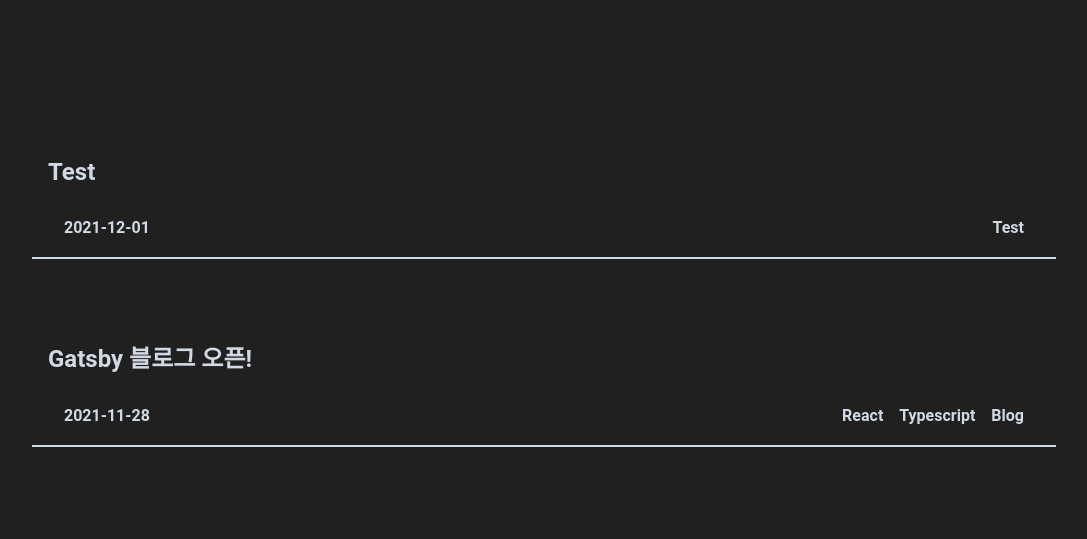
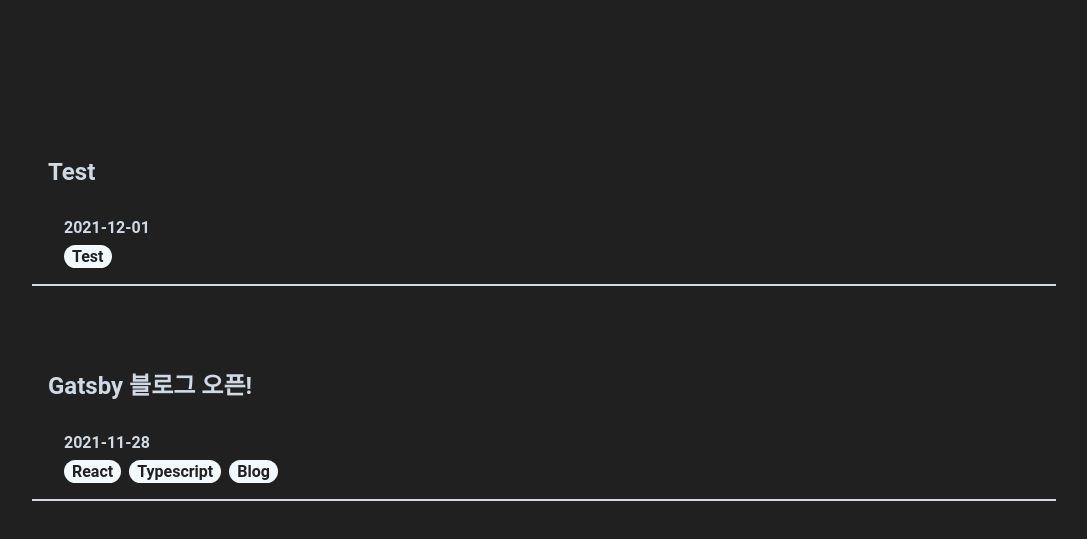
Before and after one commit to Jungma1/blog, a Gatsby site: page / in a window 1280 px wide. Shown: the part 1264-1803 px from the top of the page, without its empty margins (96-1183 px from the left). Built offline with nearby package versions, Linux system fonts and the light colour scheme; Gatsby itself is replaced by a stand-in of ours; some packages are replaced by stand-ins of ours.

Commit message:
Update tags

```diff
--- a/src/components/common/Header.tsx
+++ b/src/components/common/Header.tsx
@@ -52,7 +52,7 @@
   padding-top: 2rem;
   padding-bottom: 2rem;
   color: ${colors.white};
-  background: ${colors.background};
+  background: ${colors.black};
   opacity: ${(props: Scroll) => (props.scrollActive ? 0 : 1)};
   transition: opacity 0.5s;
 `;
--- a/src/components/common/Layout.tsx
+++ b/src/components/common/Layout.tsx
@@ -19,7 +19,7 @@
   html, body, #root {
     width: 100%;
     height: auto;
-    background: ${colors.background};
+    background: ${colors.black};
     font-family: 'Roboto';
     margin: 0;
     padding: 0;
--- a/src/components/common/SideBar.tsx
+++ b/src/components/common/SideBar.tsx
@@ -33,8 +33,8 @@
   flex-direction: column;
   align-items: center;
   justify-content: center;
-  color: ${colors.beforeWhite};
-  border: 0.125rem solid ${colors.beforeWhite};
+  color: ${colors.lightWhite};
+  border: 0.125rem solid ${colors.lightWhite};
   border-radius: 2rem;
   padding: 0.5rem;
   position: ${({ scrollY }: Scroll) => (scrollY > 0 ? 'fixed' : '')};
--- /dev/null
+++ b/src/components/common/Tags.tsx
@@ -0,0 +1,35 @@
+import React from 'react';
+import styled from 'styled-components';
+import colors from '../../lib/styles/colors';
+import { Tag } from '../main/hooks/usePost';
+
+interface TagsProps {
+  tags: Tag[];
+}
+
+function Tags({ tags }: TagsProps) {
+  return (
+    <TagsTemplate>
+      {tags.map(tag => (
+        <TagBlock key={tag.title}>{tag.title}</TagBlock>
+      ))}
+    </TagsTemplate>
+  );
+}
+
+const TagsTemplate = styled.div`
+  display: flex;
+`;
+
+const TagBlock = styled.div`
+  margin-right: 0.5rem;
+  padding-top: 0.125rem;
+  padding-bottom: 0.125rem;
+  padding-left: 0.5rem;
+  padding-right: 0.5rem;
+  border-radius: 2rem;
+  color: ${colors.black};
+  background: ${colors.white};
+`;
+
+export default Tags;
--- a/src/components/main/MainListItem.tsx
+++ b/src/components/main/MainListItem.tsx
@@ -3,6 +3,7 @@
 import colors from '../../lib/styles/colors';
 import { Post } from './hooks/usePost';
 import { navigate } from 'gatsby-link';
+import Tags from '../common/Tags';
 
 interface MainListItemProps {
   content: Post;
@@ -15,12 +16,8 @@
         <div>{content.title}</div>
       </TopBlock>
       <BottomBlock>
-        <div>{content.date}</div>
-        <div>
-          {content.tag.map(value => (
-            <Tag key={value}>{value}</Tag>
-          ))}
-        </div>
+        <div className='date'>{content.date}</div>
+        <Tags tags={content.tags} />
       </BottomBlock>
     </MainListItemTemplate>
   );
@@ -29,7 +26,7 @@
 const MainListItemTemplate = styled.div`
   display: flex;
   flex-direction: column;
-  color: ${colors.beforeWhite};
+  color: ${colors.lightWhite};
   cursor: pointer;
   padding: 1rem;
   font-weight: bold;
@@ -37,7 +34,7 @@
   border-bottom: 0.125rem solid;
 
   :hover {
-    transform: translateX(-15px);
+    transform: translateY(-15px);
     color: ${colors.white};
     transition: color 0.5s, transform 0.5s;
   }
@@ -59,19 +56,15 @@
 
 const BottomBlock = styled.div`
   display: flex;
-  flex-direction: row;
+  flex-direction: column;
   justify-content: space-between;
   font-size: 1rem;
   padding-left: 1rem;
   padding-right: 1rem;
 
-  div {
-    margin-bottom: 0.25rem;
+  .date {
+    margin-bottom: 0.5rem;
   }
 `;
 
-const Tag = styled.span`
-  margin-left: 1rem;
-`;
-
 export default MainListItem;
--- a/src/components/main/MainViewer.tsx
+++ b/src/components/main/MainViewer.tsx
@@ -65,7 +65,7 @@
     justify-content: flex-start;
     padding-top: 1rem;
     padding-bottom: 1rem;
-    color: ${colors.beforeWhite};
+    color: ${colors.lightWhite};
 
     span {
       margin-right: 1rem;
--- a/src/components/main/hooks/usePost.tsx
+++ b/src/components/main/hooks/usePost.tsx
@@ -8,7 +8,12 @@
   title: string;
   summary: string;
   category: string;
-  tag: string[];
+  tags: Tag[];
+}
+
+export interface Tag {
+  title: string;
+  color: string;
 }
 
 export default function usePost() {
@@ -26,7 +31,7 @@
               title
               summary
               category
-              tag
+              tags
             }
           }
         }
@@ -35,13 +40,26 @@
   `);
 
   useEffect(() => {
-    setContents(
-      data.allMarkdownRemark.edges.map((edge: any) => {
+    const frontmatter = data.allMarkdownRemark.edges
+      .map((edge: any) => {
         return {
           ...edge.node.frontmatter,
         };
       })
-    );
+      .map((fm: any) => {
+        return {
+          ...fm,
+          tags: fm.tags.map((tag: string) => {
+            return {
+              title: tag,
+              color: 'testColor',
+            } as Tag;
+          }),
+        };
+      });
+
+    console.log(frontmatter);
+    setContents(frontmatter);
   }, []);
 
   return { contents };
--- a/src/lib/styles/colors.ts
+++ b/src/lib/styles/colors.ts
@@ -1,7 +1,7 @@
 const colors = {
-  background: '#202020',
-  beforeWhite: '#D0D9E4',
+  black: '#202020',
   white: '#F2FAFF',
+  lightWhite: '#D0D9E4',
   whiteToggle: '#00C6AC',
 };
 
--- a/src/markdown-pages/2021-11-28-blog.md
+++ b/src/markdown-pages/2021-11-28-blog.md
@@ -4,7 +4,7 @@
 title: 'Gatsby 블로그 오픈!'
 summary: '기존에 쓰던 네이버 블로그를 대체한 Gatsby 블로그 개발'
 category: '공지'
-tag: ['React', 'Typescript', 'Blog']
+tags: ['React', 'Typescript', 'Blog']
 ---
 
 시간을 조금씩 투자해서 만든 블로그가 어느 정도 기본 틀을 갖추기 시작해서 이렇게 공개합니다!
--- a/src/markdown-pages/2021-12-01-test.md
+++ b/src/markdown-pages/2021-12-01-test.md
@@ -4,7 +4,7 @@
 title: 'Test'
 summary: '기존에 쓰던 네이버 블로그를 대체한 Gatsby 블로그 개발'
 category: '테스트'
-tag: ['Test']
+tags: ['Test']
 ---
 
 List test post
--- a/src/pages/{MarkdownRemark.frontmatter__slug}.tsx
+++ b/src/pages/{MarkdownRemark.frontmatter__slug}.tsx
@@ -24,6 +24,7 @@
         title
         summary
         category
+        tags
       }
     }
   }
```
